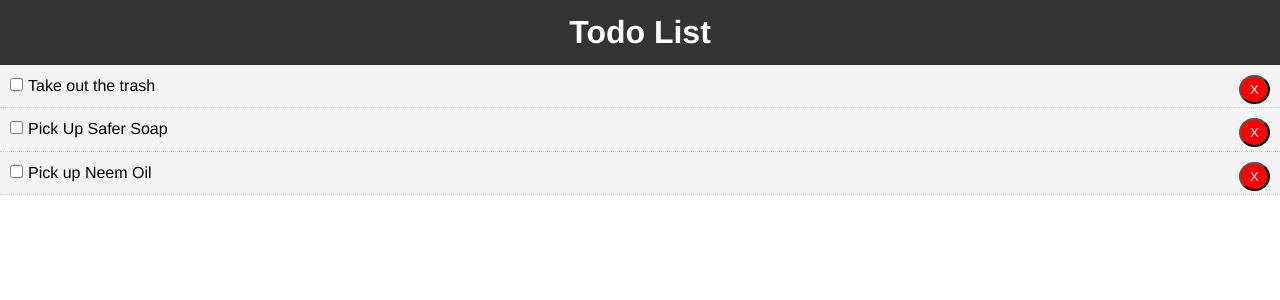
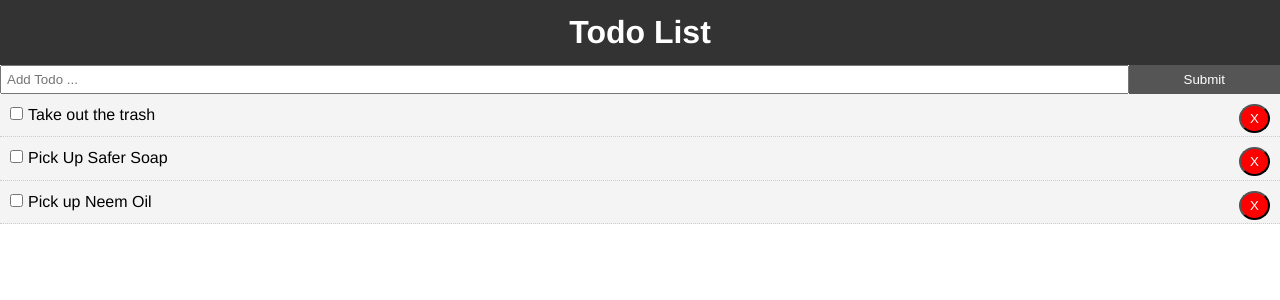
Before and after one commit to Cruebee/todo-react, a React (Create React App) app: page / in a window 1280 px wide. Shown: the top 300 px of the page. Built offline with nearby package versions, Linux system fonts and the light colour scheme.

Commit message:
addition: add in input field for new todo items

```diff
--- a/src/App.css
+++ b/src/App.css
@@ -13,3 +13,20 @@
   color: #333;
   text-decoration: none;
 }
+
+container {
+  padding: 0 1rem;
+}
+
+.btn {
+  display: inline-bock;
+  border: none;
+  background: #555;
+  color: #fff;
+  padding: 7px 20px;
+  cursor: pointer;
+}
+
+.btn:hover {
+  background: #666;
+}
--- a/src/App.js
+++ b/src/App.js
@@ -1,6 +1,7 @@
 import React, { Component } from 'react';
 import Header from './components/layout/Header';
 import Todos from './components/Todos';
+import AddTodo from './components/AddTodo';
 
 import './App.css';
 
@@ -47,13 +48,16 @@
   render() {
     return (
       <div className='App'>
+        <div className='container'>
           <Header />
+          <AddTodo />
           <Todos
             todos={this.state.todos}
             markComplete={this.markComplete}
             delTodo={this.delTodo}
           />
         </div>
+      </div>
     );
   }
 }
--- /dev/null
+++ b/src/components/AddTodo.js
@@ -0,0 +1,24 @@
+import React, { Component } from 'react';
+
+export class AddTodo extends Component {
+  render() {
+    return (
+      <form style={{ display: 'flex' }}>
+        <input
+          type='text'
+          name='title'
+          style={{ flex: '10', padding: '5px' }}
+          placeholder='Add Todo ...'
+        />
+        <input
+          type='submit'
+          value='Submit'
+          className='btn'
+          style={{ flex: '1' }}
+        />
+      </form>
+    );
+  }
+}
+
+export default AddTodo;
```
Lines whose indentation alone changed are shown as unchanged.
